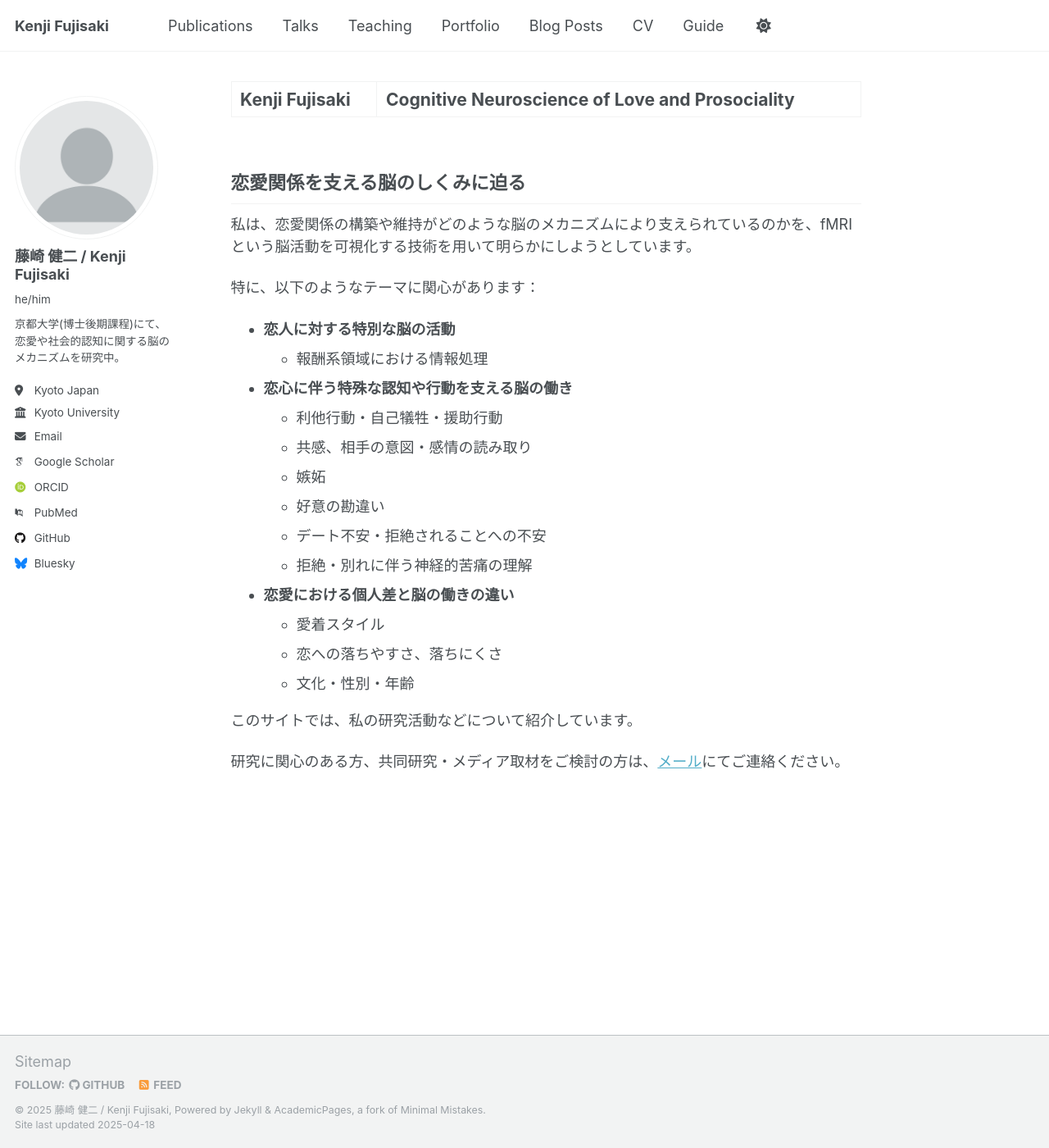
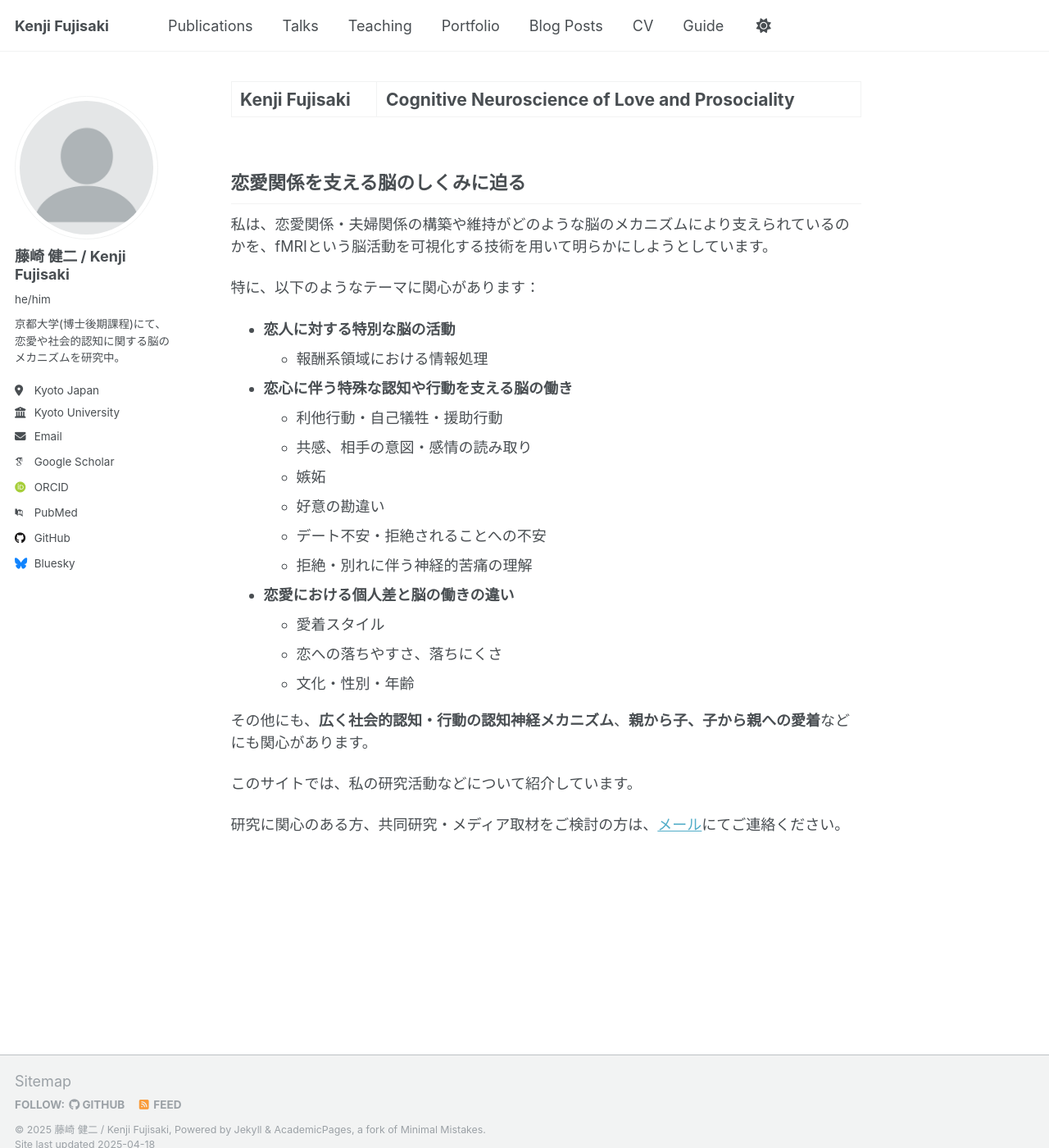
Before and after one commit to kenjifujisaki-research/kenjifujisaki-research.github.io, a Jekyll site: the page built from _pages/about.md, in a window 1280 px wide and 1400 px high. Shown: the whole window at 82% size. Built offline with Jekyll 4.4.1, drawn with Linux system fonts in a browser that asks for light colours; some web fonts are replaced.

Commit message:
Update about.md

```diff
--- a/_pages/about.md
+++ b/_pages/about.md
@@ -9,7 +9,7 @@ redirect_from:
 
 ## 恋愛関係を支える脳のしくみに迫る
 
-私は、恋愛関係の構築や維持がどのような脳のメカニズムにより支えられているのかを、fMRIという脳活動を可視化する技術を用いて明らかにしようとしています。
+私は、恋愛関係・夫婦関係の構築や維持がどのような脳のメカニズムにより支えられているのかを、fMRIという脳活動を可視化する技術を用いて明らかにしようとしています。
 
 特に、以下のようなテーマに関心があります：
 
@@ -27,6 +27,8 @@ redirect_from:
   - 恋への落ちやすさ、落ちにくさ
   - 文化・性別・年齢
 
+その他にも、**広く社会的認知・行動の認知神経メカニズム**、**親から子、子から親への愛着**などにも関心があります。
+
 このサイトでは、私の研究活動などについて紹介しています。
 
 研究に関心のある方、共同研究・メディア取材をご検討の方は、[メール](mailto:kenji.fujisaki.research@gmail.com)にてご連絡ください。
```
